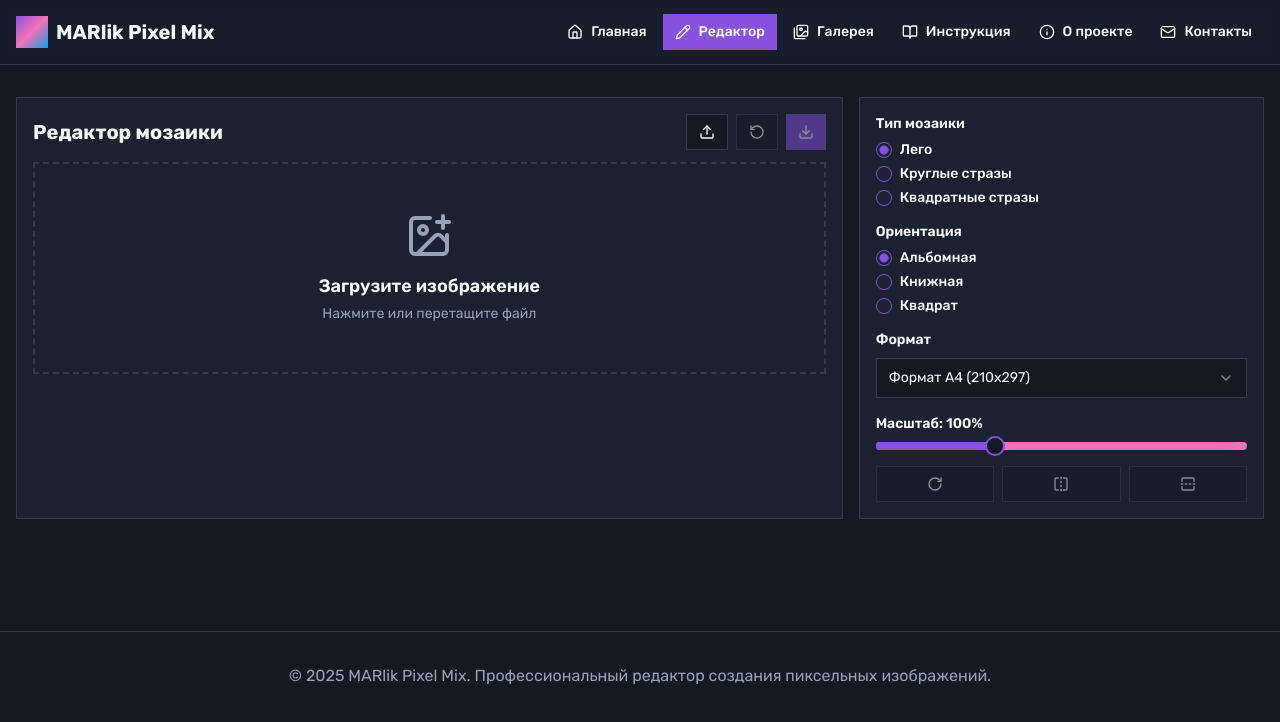
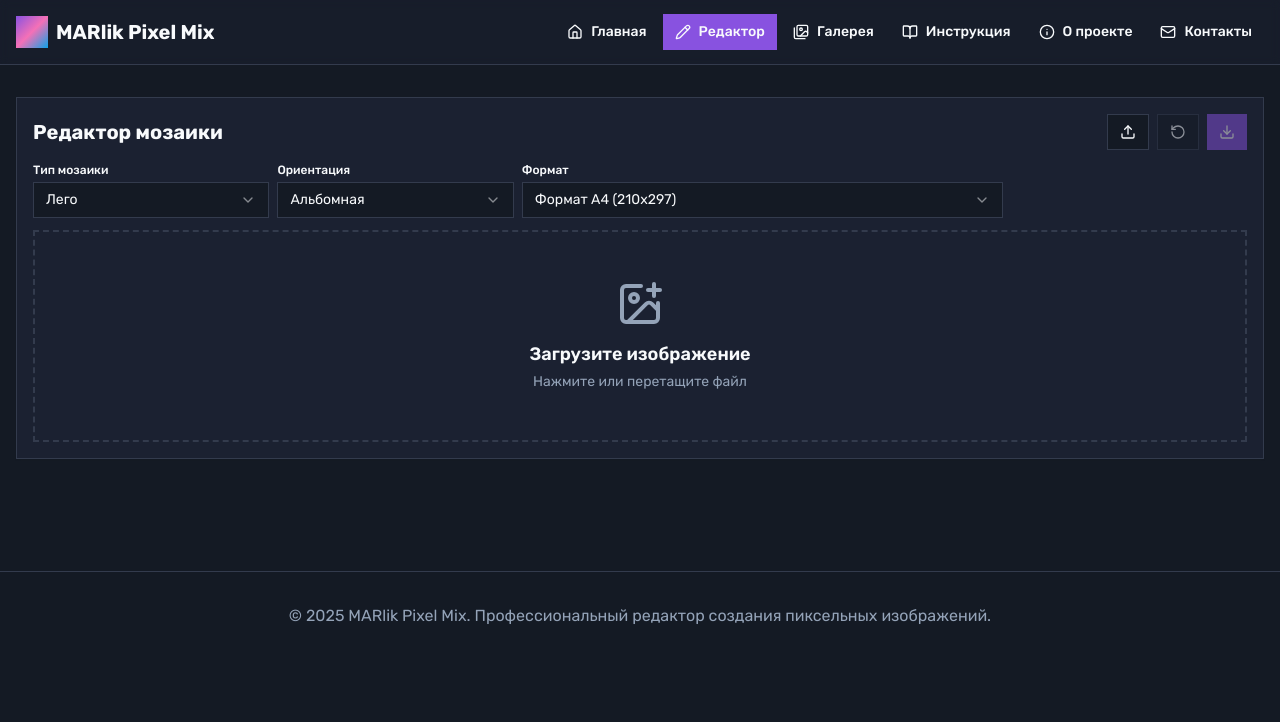
Before and after one commit to pr-poehali-dev/pixel-modern-site, a React (Vite) app: page / in a window 1280 px wide. Both pictures are taken after a click on the button "Редактор". Shown: the top 722 px of the page. Built offline with nearby package versions, Linux system fonts and the light colour scheme.

Commit message:
Улучшение компоновки мозаики

```diff
--- a/src/components/PixelEditor.tsx
+++ b/src/components/PixelEditor.tsx
@@ -275,10 +275,9 @@ const PixelEditor = () => {
 
   return (
     <div className="animate-fade-in">
-      <div className="grid grid-cols-1 lg:grid-cols-3 gap-4">
-        <Card className="p-4 lg:col-span-2">
+      <Card className="p-4">
         <div className="space-y-3">
-            <div className="flex items-center justify-between">
+          <div className="flex items-center justify-between flex-wrap gap-3">
             <h2 className="text-xl font-bold">Редактор мозаики</h2>
             <div className="flex gap-2">
               <Button
@@ -306,6 +305,112 @@ const PixelEditor = () => {
               </Button>
             </div>
           </div>
+
+          <div className="grid grid-cols-1 md:grid-cols-2 lg:grid-cols-5 gap-2 items-end">
+            <div>
+              <Label className="text-xs mb-1 block">Тип мозаики</Label>
+              <Select value={mosaicType} onValueChange={(v) => setMosaicType(v as MosaicType)}>
+                <SelectTrigger className="h-9">
+                  <SelectValue />
+                </SelectTrigger>
+                <SelectContent>
+                  <SelectItem value="lego">Лего</SelectItem>
+                  <SelectItem value="round">Круглые стразы</SelectItem>
+                  <SelectItem value="square">Квадратные стразы</SelectItem>
+                </SelectContent>
+              </Select>
+            </div>
+
+            {showBaseTypeSelector && (
+              <div>
+                <Label className="text-xs mb-1 block">Основа</Label>
+                <Select value={baseType} onValueChange={(v) => setBaseType(v as BaseType)}>
+                  <SelectTrigger className="h-9">
+                    <SelectValue />
+                  </SelectTrigger>
+                  <SelectContent>
+                    <SelectItem value="canvas">Холст</SelectItem>
+                    <SelectItem value="stretcher">Подрамник</SelectItem>
+                  </SelectContent>
+                </Select>
+              </div>
+            )}
+
+            <div>
+              <Label className="text-xs mb-1 block">Ориентация</Label>
+              <Select value={orientation} onValueChange={(v) => setOrientation(v as Orientation)}>
+                <SelectTrigger className="h-9">
+                  <SelectValue />
+                </SelectTrigger>
+                <SelectContent>
+                  <SelectItem value="landscape">Альбомная</SelectItem>
+                  <SelectItem value="portrait">Книжная</SelectItem>
+                  <SelectItem value="square">Квадрат</SelectItem>
+                </SelectContent>
+              </Select>
+            </div>
+
+            <div className="lg:col-span-2">
+              <Label className="text-xs mb-1 block">Формат</Label>
+              <Select value={format} onValueChange={handleFormatChange}>
+                <SelectTrigger className="h-9">
+                  <SelectValue />
+                </SelectTrigger>
+                <SelectContent>
+                  {Object.entries(getFormats()).map(([key, value]) => (
+                    <SelectItem key={key} value={key}>
+                      {value.label}
+                    </SelectItem>
+                  ))}
+                </SelectContent>
+              </Select>
+            </div>
+          </div>
+
+          {image && (
+            <div className="grid grid-cols-1 md:grid-cols-2 gap-2">
+              <div>
+                <Label className="text-xs mb-1 block">Масштаб: {scale}%</Label>
+                <Slider
+                  value={[scale]}
+                  onValueChange={([v]) => setScale(v)}
+                  min={10}
+                  max={300}
+                  step={5}
+                  className="mb-2"
+                />
+              </div>
+              <div className="flex gap-2">
+                <Button
+                  variant="outline"
+                  size="sm"
+                  onClick={handleRotate}
+                  className="flex-1"
+                >
+                  <Icon name="RotateCw" size={16} className="mr-1" />
+                  Повернуть
+                </Button>
+                <Button
+                  variant="outline"
+                  size="sm"
+                  onClick={handleFlipH}
+                  className="flex-1"
+                >
+                  <Icon name="FlipHorizontal" size={16} className="mr-1" />
+                  Отразить Г
+                </Button>
+                <Button
+                  variant="outline"
+                  size="sm"
+                  onClick={handleFlipV}
+                  className="flex-1"
+                >
+                  <Icon name="FlipVertical" size={16} className="mr-1" />
+                  Отразить В
+                </Button>
+              </div>
+            </div>
+          )}
 
             <input
               ref={fileInputRef}
@@ -339,123 +444,6 @@ const PixelEditor = () => {
           )}
         </div>
       </Card>
-
-        <Card className="p-4">
-          <div className="space-y-4">
-            <div>
-              <Label className="text-sm font-semibold mb-2 block">Тип мозаики</Label>
-              <RadioGroup value={mosaicType} onValueChange={(v) => setMosaicType(v as MosaicType)}>
-                <div className="flex items-center space-x-2">
-                  <RadioGroupItem value="lego" id="lego" />
-                  <Label htmlFor="lego" className="cursor-pointer">Лего</Label>
-                </div>
-                <div className="flex items-center space-x-2">
-                  <RadioGroupItem value="round" id="round" />
-                  <Label htmlFor="round" className="cursor-pointer">Круглые стразы</Label>
-                </div>
-                <div className="flex items-center space-x-2">
-                  <RadioGroupItem value="square" id="square" />
-                  <Label htmlFor="square" className="cursor-pointer">Квадратные стразы</Label>
-                </div>
-              </RadioGroup>
-            </div>
-
-            {showBaseTypeSelector && (
-              <div>
-                <Label className="text-sm font-semibold mb-2 block">Основа</Label>
-                <RadioGroup value={baseType} onValueChange={(v) => setBaseType(v as BaseType)}>
-                  <div className="flex items-center space-x-2">
-                    <RadioGroupItem value="canvas" id="canvas" />
-                    <Label htmlFor="canvas" className="cursor-pointer">Холст</Label>
-                  </div>
-                  <div className="flex items-center space-x-2">
-                    <RadioGroupItem value="stretcher" id="stretcher" />
-                    <Label htmlFor="stretcher" className="cursor-pointer">Подрамник</Label>
-                  </div>
-                </RadioGroup>
-              </div>
-            )}
-
-            <div>
-              <Label className="text-sm font-semibold mb-2 block">Ориентация</Label>
-              <RadioGroup value={orientation} onValueChange={(v) => setOrientation(v as Orientation)}>
-                <div className="flex items-center space-x-2">
-                  <RadioGroupItem value="landscape" id="landscape" />
-                  <Label htmlFor="landscape" className="cursor-pointer">Альбомная</Label>
-                </div>
-                <div className="flex items-center space-x-2">
-                  <RadioGroupItem value="portrait" id="portrait" />
-                  <Label htmlFor="portrait" className="cursor-pointer">Книжная</Label>
-                </div>
-                <div className="flex items-center space-x-2">
-                  <RadioGroupItem value="square" id="square-orient" />
-                  <Label htmlFor="square-orient" className="cursor-pointer">Квадрат</Label>
-                </div>
-              </RadioGroup>
-            </div>
-
-            <div>
-              <Label className="text-sm font-semibold mb-2 block">Формат</Label>
-              <Select value={format} onValueChange={handleFormatChange}>
-                <SelectTrigger>
-                  <SelectValue />
-                </SelectTrigger>
-                <SelectContent>
-                  {Object.entries(getFormats()).map(([key, value]) => (
-                    <SelectItem key={key} value={key}>
-                      {value.label}
-                    </SelectItem>
-                  ))}
-                </SelectContent>
-              </Select>
-            </div>
-
-            <div>
-              <Label className="text-sm font-semibold mb-2 block">
-                Масштаб: {scale}%
-              </Label>
-              <Slider
-                value={[scale]}
-                onValueChange={([v]) => setScale(v)}
-                min={10}
-                max={300}
-                step={5}
-                disabled={!image}
-              />
-            </div>
-
-            <div className="grid grid-cols-3 gap-2">
-              <Button
-                variant="outline"
-                size="sm"
-                onClick={handleRotate}
-                disabled={!image}
-                className="w-full"
-              >
-                <Icon name="RotateCw" size={16} />
-              </Button>
-              <Button
-                variant="outline"
-                size="sm"
-                onClick={handleFlipH}
-                disabled={!image}
-                className="w-full"
-              >
-                <Icon name="FlipHorizontal" size={16} />
-              </Button>
-              <Button
-                variant="outline"
-                size="sm"
-                onClick={handleFlipV}
-                disabled={!image}
-                className="w-full"
-              >
-                <Icon name="FlipVertical" size={16} />
-              </Button>
-            </div>
-          </div>
-        </Card>
-      </div>
     </div>
   );
 };
--- a/src/pages/Index.tsx
+++ b/src/pages/Index.tsx
@@ -103,15 +103,20 @@ const Index = () => {
                   color: 'from-accent to-blue-600'
                 }
               ].map((feature, i) => (
-                <Card key={i} className="p-6 space-y-3 hover:scale-105 transition-transform cursor-pointer group relative overflow-hidden">
+                <Card
+                  key={i}
+                  className="p-6 space-y-3 hover:scale-105 transition-transform cursor-pointer group relative overflow-hidden"
+                  contentEditable
+                  suppressContentEditableWarning
+                >
                   <div className="absolute -top-2 -right-2">
                     <MosaicDecor type={i === 0 ? 'round' : i === 1 ? 'square' : 'lego'} />
                   </div>
                   <div className={`w-12 h-12 bg-gradient-to-br ${feature.color} flex items-center justify-center relative`}>
                     <Icon name={feature.icon as any} size={24} className="text-white" />
                   </div>
-                  <h3 className="text-xl font-semibold">{feature.title}</h3>
-                  <p className="text-muted-foreground">{feature.desc}</p>
+                  <h3 className="text-xl font-semibold" contentEditable suppressContentEditableWarning>{feature.title}</h3>
+                  <p className="text-muted-foreground" contentEditable suppressContentEditableWarning>{feature.desc}</p>
                 </Card>
               ))}
             </section>
```
Lines whose indentation alone changed are shown as unchanged.
